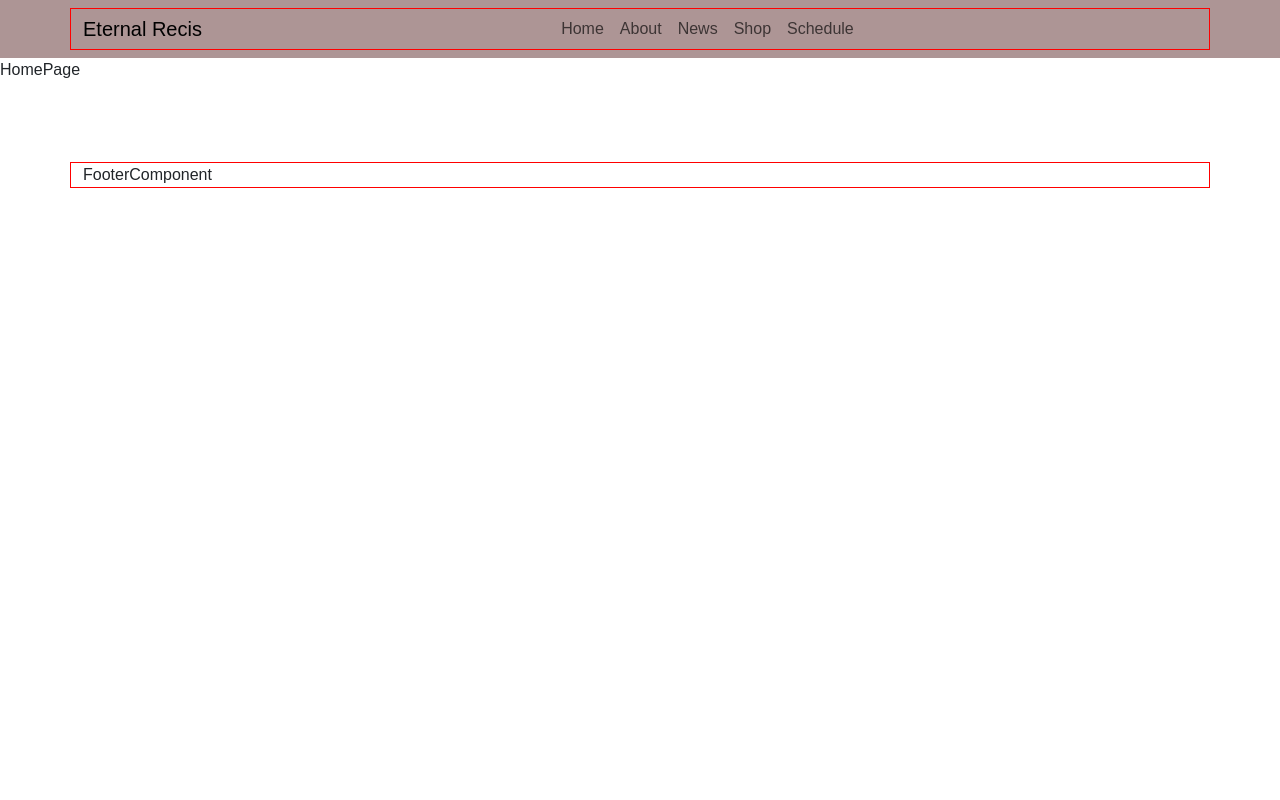
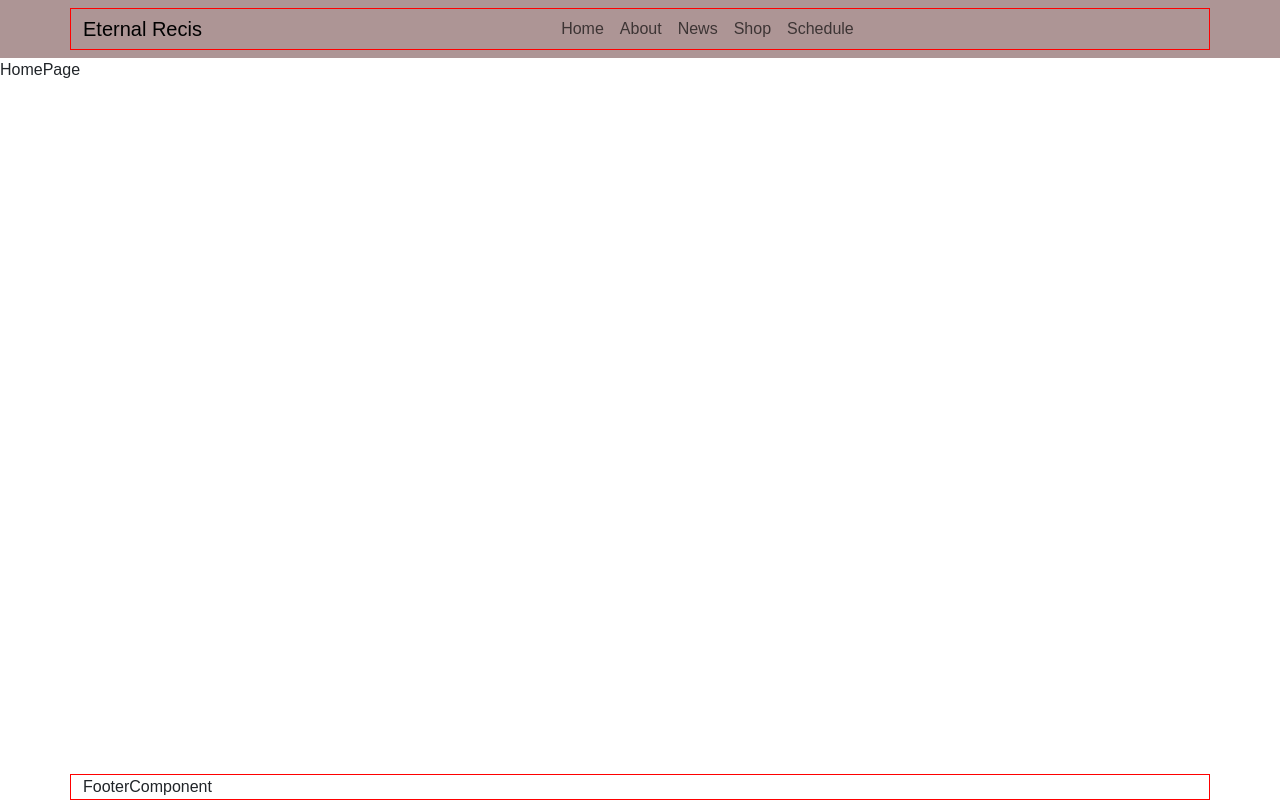
Before and after one commit to Dustin-Bernard/Recis-Eternal, a React (Vite) app in the folder frontend/: page / in a window 1280 px wide. Built offline with nearby package versions, Linux system fonts and the light colour scheme.

Commit message:
footer to fixed bottom

```diff
--- a/frontend/src/components/FooterComponent.tsx
+++ b/frontend/src/components/FooterComponent.tsx
@@ -2,7 +2,7 @@ import { Container } from "react-bootstrap";
 
 const FooterComponent = () => {
   return (
-    <Container className="container-margin">
+    <Container className="container-margin fixed-bottom">
       <div>FooterComponent</div>
     </Container>
   );
```
